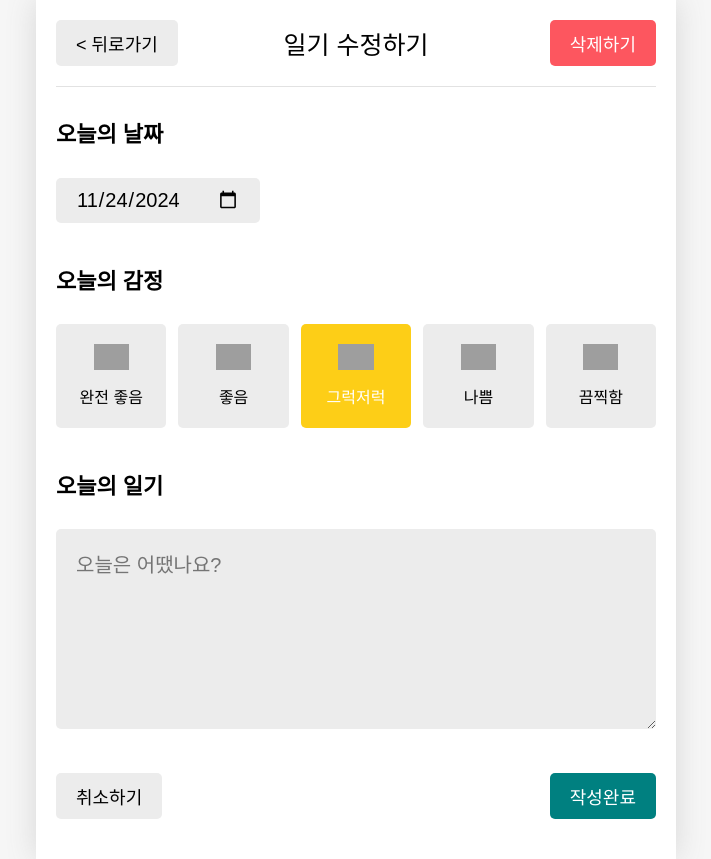
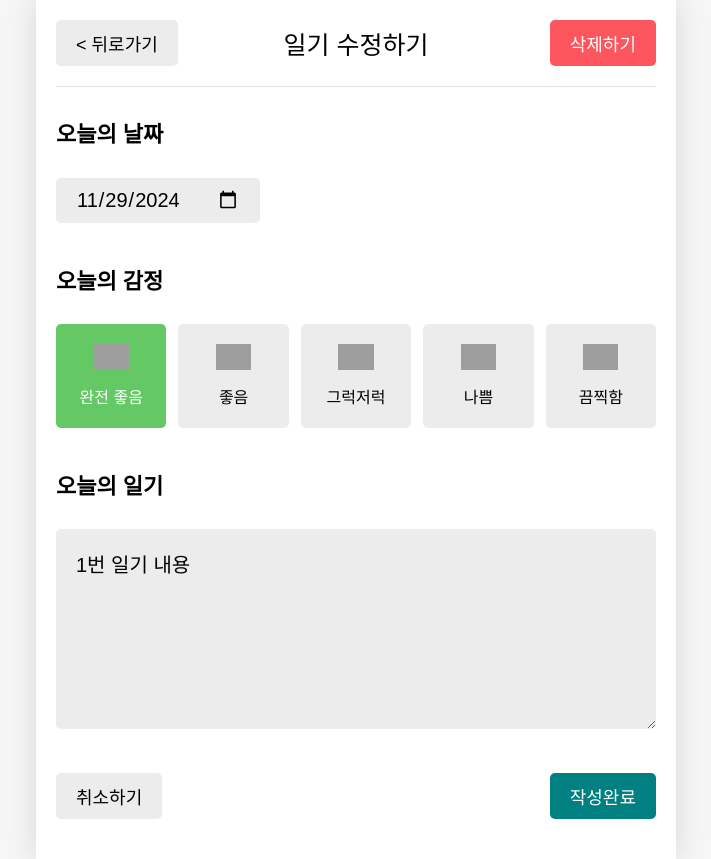
Before and after one commit to JSKangx/oneBite-React, a React (Vite) app in the folder section12/: page /edit/1 in a window 1280 px wide. Shown: the whole page, without its empty margins (284-995 px from the left). Built offline with nearby package versions, Linux system fonts and the light colour scheme; grey boxes are pictures that could not be loaded; a web font is replaced by a local one.

Commit message:
feature: 일기 수정 기능 추가

```diff
--- a/section12/src/App.jsx
+++ b/section12/src/App.jsx
@@ -29,7 +29,7 @@ const mockData = [
   },
   {
     id: 3,
-    createdDate: new Date("2024-10-01").getTime(),
+    createdDate: new Date("2024-12-01").getTime(),
     emotionId: 4,
     content: "3번 일기 내용",
   },
--- a/section12/src/components/Editor.jsx
+++ b/section12/src/components/Editor.jsx
@@ -2,7 +2,8 @@ import "./Editor.css";
 import EmotionItem from "./EmotionItem";
 import Button from "./Button";
 import { useNavigate } from "react-router-dom";
-import { useState } from "react";
+import { useContext, useEffect, useState } from "react";
+import { DiaryStateContext } from "../App";
 
 const emotionList = [
   {
@@ -37,10 +38,7 @@ const getStringedDate = (targetDate) => {
   return `${year}-${month}-${date}`;
 };
 
-const Editor = ({ onSubmit }) => {
-  // 동적 경로 이동
-  const navigate = useNavigate();
-
+const Editor = ({ onSubmit, initData }) => {
   // 3개의 입력값을 한꺼번에 상태관리하기
   const [input, setInput] = useState({
     createdDate: new Date(),
@@ -65,6 +63,18 @@ const Editor = ({ onSubmit }) => {
       [name]: value,
     });
   };
+
+  // 동적 경로 이동
+  const navigate = useNavigate();
+
+  useEffect(() => {
+    if (initData) {
+      setInput({
+        ...initData,
+        createdDate: new Date(Number(initData.createdDate)),
+      });
+    }
+  }, [initData]);
 
   // 일기 데이터 생성 및 추가
   // Editor 컴포넌트는 새 일기 작성 페이지와 기존 일기 수정 페이지 두 군데서 모두 쓰이므로, 작성완료 버튼을 눌렀을 때 페이지에 따라 동작이 달라져야 한다(2가지). 이 함수가 하는 일은 어디서나 똑같이 부모가 만든 onSubmit 함수를 호출하게 하고, 각 부모가 onSubmit 함수를 다른 동작을 하도록 정의하면 된다.
--- a/section12/src/pages/Edit.jsx
+++ b/section12/src/pages/Edit.jsx
@@ -2,21 +2,31 @@ import { useNavigate, useParams } from "react-router-dom";
 import Header from "../components/Header";
 import Button from "../components/Button";
 import Editor from "../components/Editor";
-import { useContext } from "react";
+import { useContext, useEffect, useState } from "react";
 import { DiaryDispatchContext, DiaryStateContext } from "../App";
 
 const Edit = () => {
+  const navigate = useNavigate();
   const data = useContext(DiaryStateContext);
-  const { onDelete } = useContext(DiaryDispatchContext);
+  const { onDelete, onUpdate } = useContext(DiaryDispatchContext);
+  // 현재 접속한 페이지 파라미터 가져오기
+  const params = useParams();
+  const [currentDiaryItem, setCurrentDiaryItem] = useState();
 
-  // 현재 접속한 일기 데이터의 id를 얻어오기
-  const params = useParams();
-  const diaryTimestamp = data.find(
-    (item) => Number(item.id) === Number(params.id)
-  ).createdDate;
+  // 컴포넌트가 마운트된 후 현재 일기 데이터 가져오기
+  useEffect(() => {
+    const currentDiaryItem = data.find(
+      (item) => Number(item.id) === Number(params.id)
+    );
 
-  // 뒤로가기 버튼을 눌렀을 때 현재 수정하는
-  const navigate = useNavigate();
+    // 사용자가 주소를 이상하게 입력해 접근한 경우
+    if (!currentDiaryItem) {
+      alert("존재하지 않는 일기입니다.");
+      navigate("/", { replace: true });
+    }
+
+    setCurrentDiaryItem(currentDiaryItem);
+  }, [params.id, data]);
 
   const onClickDeleteBtn = () => {
     const userResponse = window.confirm("일기를 정말 삭제할까요?");
@@ -28,18 +38,26 @@ const Edit = () => {
     }
   };
 
+  const onSubmit = (input) => {
+    const userConfirm = window.confirm("일기를 정말 수정할까요?");
+    if (userConfirm) {
+      onUpdate(
+        input.id,
+        input.createdDate.getTime(),
+        input.emotionId,
+        input.content
+      );
+      alert("수정되었습니다.");
+      // 방금 수정한 일기 상세 페이지로 리다이렉트
+      navigate(`/diary/${params.id}`, { replace: true });
+    }
+  };
+
   return (
     <div>
       <Header
         title={"일기 수정하기"}
-        leftChild={
-          <Button
-            text={"< 뒤로가기"}
-            onClick={() =>
-              navigate("/", { state: { timestamp: diaryTimestamp } })
-            }
-          />
-        }
+        leftChild={<Button text={"< 뒤로가기"} onClick={() => navigate("/")} />}
         rightChild={
           <Button
             text={"삭제하기"}
@@ -48,7 +66,7 @@ const Edit = () => {
           />
         }
       />
-      <Editor />
+      <Editor initData={currentDiaryItem} onSubmit={onSubmit} />
     </div>
   );
 };
--- a/section12/src/pages/Home.jsx
+++ b/section12/src/pages/Home.jsx
@@ -38,8 +38,6 @@ const Home = () => {
 
   let monthlyData = getMonthlyData(pivotDate, data);
 
-  console.log(data);
-
   const onDecreaseMonth = () => {
     setPivotDate(new Date(pivotDate.getFullYear(), pivotDate.getMonth() - 1));
   };
```
